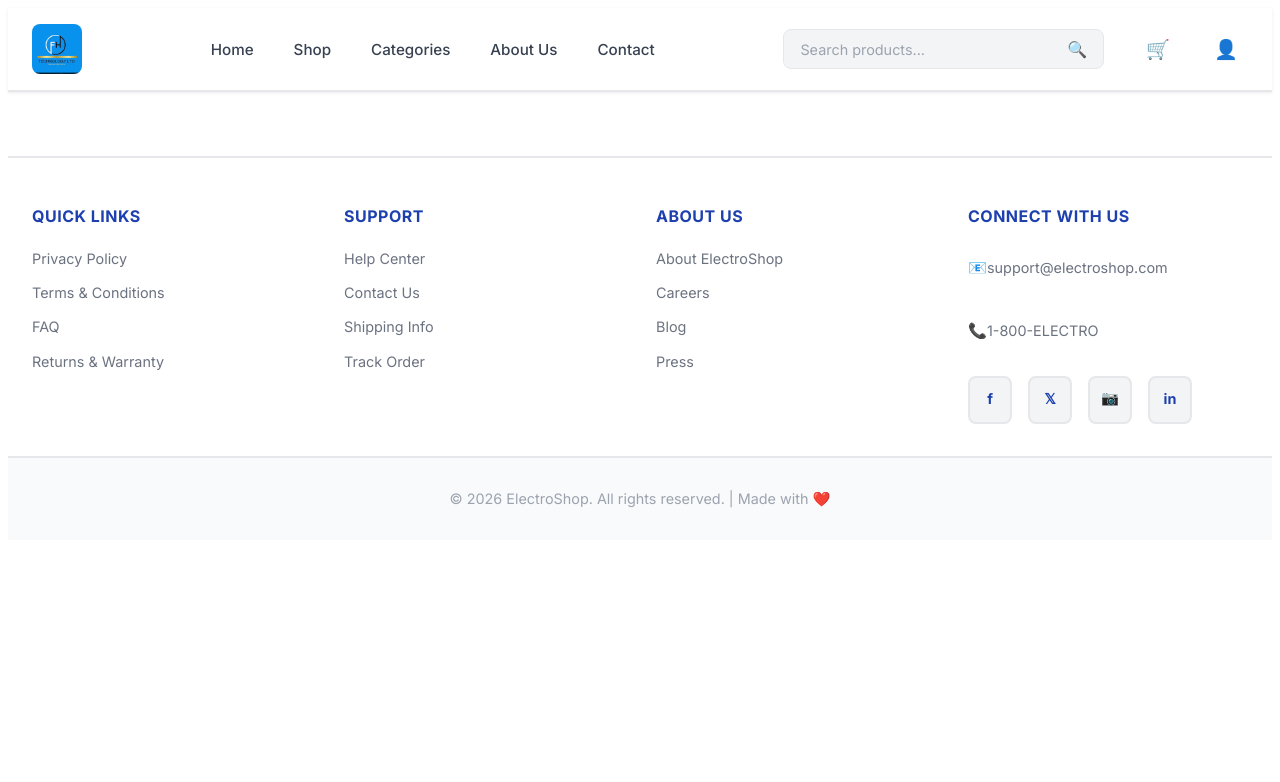
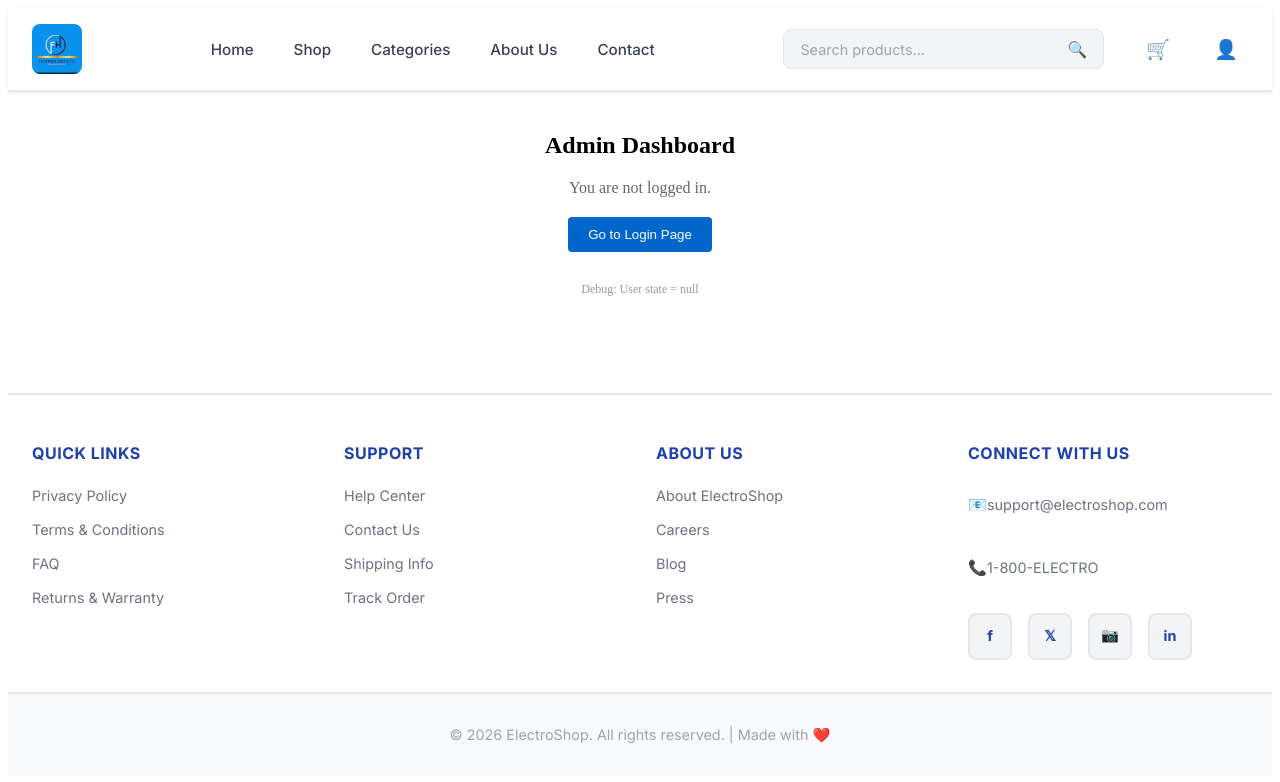
Before and after one commit to NadiaHirwa/FH-ecommerce, a React (Vite) app in the folder electronics-shop-frontend/: page /admin in a window 1280 px wide. Shown: the top 782 px of the page. Built offline with nearby package versions, Linux system fonts and the light colour scheme.

Commit message:
dashboard layout

```diff
--- a/electronics-shop-frontend/src/pages/AdminDashboard/AdminDashboardLayout.tsx
+++ b/electronics-shop-frontend/src/pages/AdminDashboard/AdminDashboardLayout.tsx
@@ -12,10 +12,48 @@ export const AdminDashboardLayout: React.FC<Props> = ({ children }) => {
   const { user, logout } = useAuth();
   const [sidebarOpen, setSidebarOpen] = useState(true);
 
-  // Only allow admin
-  if (!user || user.role !== 'admin') {
-    navigate('/login');
-    return null;
+  // Debug: log current user state
+  React.useEffect(() => {
+    console.log('AdminDashboardLayout - Current user:', user);
+    console.log('User role:', user?.role);
+  }, [user]);
+
+  // TEMPORARY: Allow access for testing - remove after auth is fixed
+  if (!user) {
+    console.warn('No user logged in. Showing test panel...');
+    return (
+      <div style={{padding: 20, textAlign: 'center'}}>
+        <h2>Admin Dashboard</h2>
+        <p style={{color: '#666', marginBottom: 20}}>You are not logged in.</p>
+        <button
+          onClick={() => navigate('/login')}
+          style={{padding: '10px 20px', background: '#0066cc', color: 'white', border: 'none', borderRadius: 4, cursor: 'pointer'}}
+        >
+          Go to Login Page
+        </button>
+        <div style={{marginTop: 30, color: '#999', fontSize: 12}}>
+          <p>Debug: User state = {JSON.stringify(user)}</p>
+        </div>
+      </div>
+    );
+  }
+
+  // Check role
+  if (user.role !== 'admin') {
+    console.warn('User is not admin. Role:', user.role);
+    return (
+      <div style={{padding: 20, textAlign: 'center'}}>
+        <h2>Access Denied</h2>
+        <p style={{color: 'red'}}>You need admin role to access this page.</p>
+        <p style={{color: '#666'}}>Your current role: <strong>{user.role}</strong></p>
+        <button
+          onClick={() => { logout(); navigate('/login'); }}
+          style={{padding: '10px 20px', background: '#cc0000', color: 'white', border: 'none', borderRadius: 4, cursor: 'pointer'}}
+        >
+          Logout & Login Again with Admin Email
+        </button>
+      </div>
+    );
   }
 
   const sections = [
```
